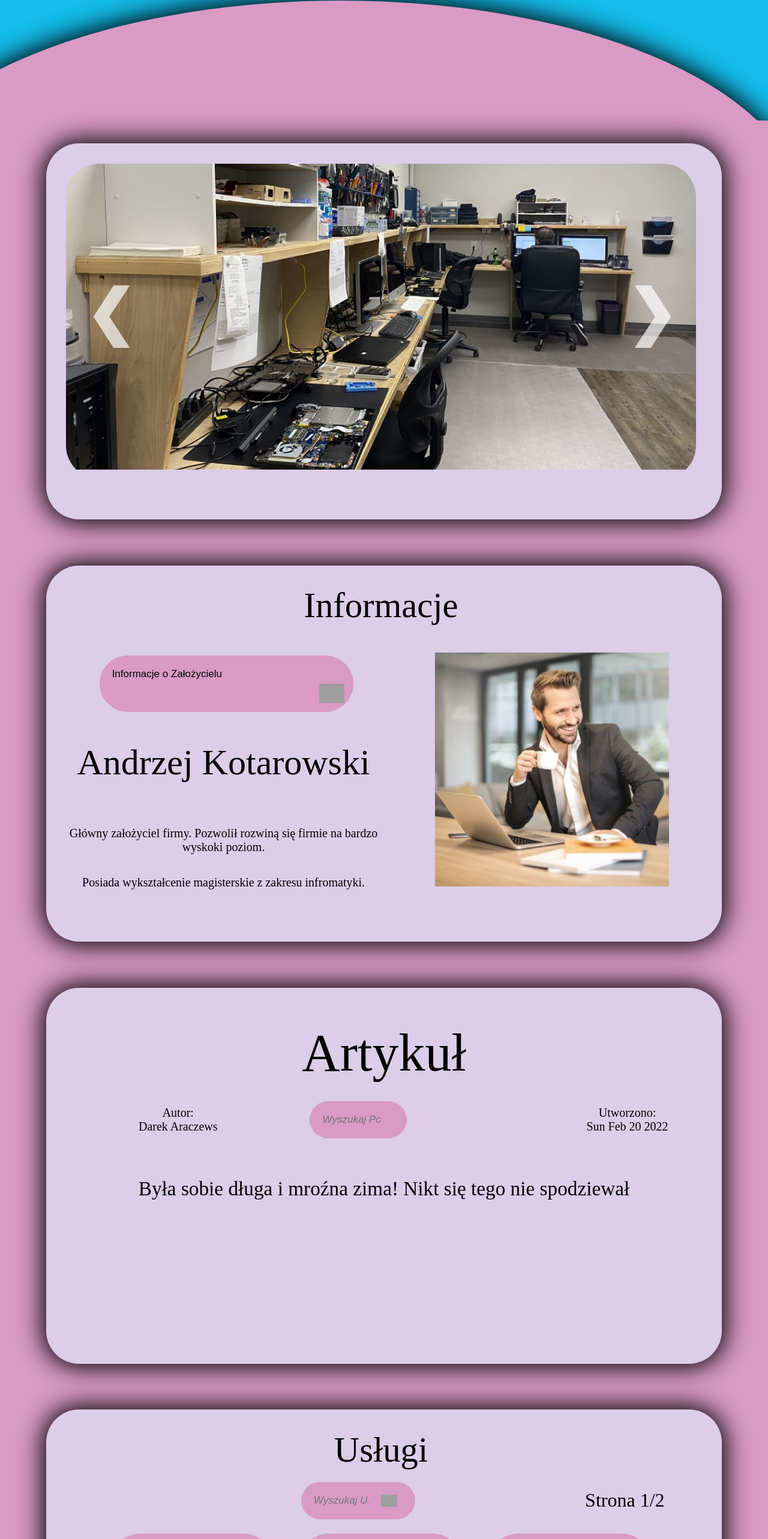
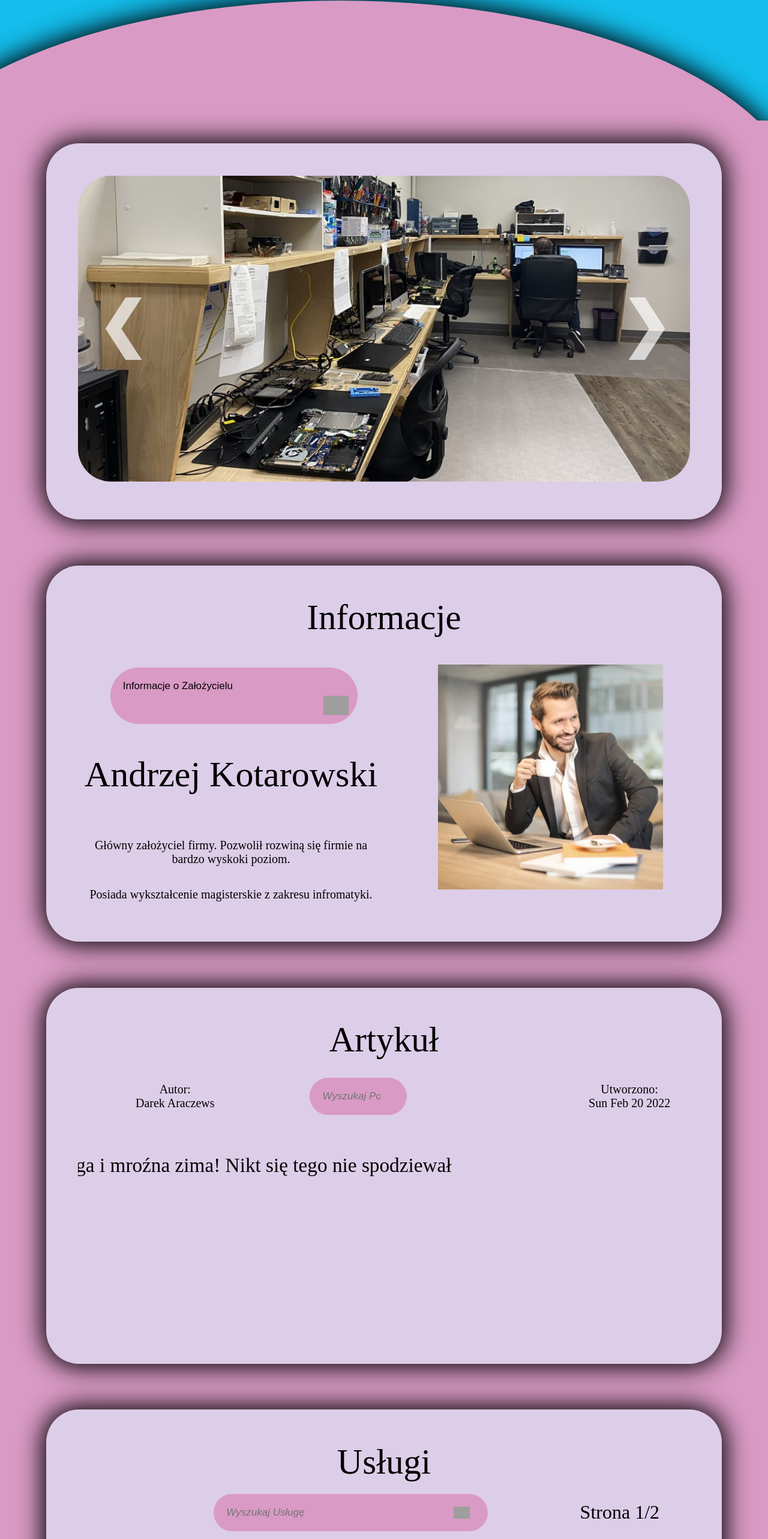
Before and after one commit to D4R3KGR4J3K/acs_website, a Vue app: page / in a window 1280 px wide. Shown: the part 199-2765 px from the top of the page at 60% size. Built offline with nearby package versions, Linux system fonts and the light colour scheme; grey boxes are pictures that could not be loaded.

Commit message:
Updated Style for Segments

```diff
--- a/src/components/SegmentArticle.vue
+++ b/src/components/SegmentArticle.vue
@@ -64,7 +64,7 @@ export default defineComponent({
     display: flex;
     position: relative;
     width: max-content;
-    font-size: 5.5em;
+    font-size: 4.58vw;
     height: max-content;
   }
 }
@@ -75,7 +75,7 @@ export default defineComponent({
   position: relative;
   height: calc(100% - 40px);
   width: 100%;
-  margin: 20px;
+  margin: calc(5px + 0.78vw);
   padding: 0;
   overflow: hidden;
 }
@@ -83,7 +83,7 @@ export default defineComponent({
 .contentArticle {
   display: flex;
   position: relative;
-  width: 100%;
+  width: 33.3333333vw;
   height: 100%;
   align-items: center;
   flex-direction: column;
--- a/src/components/SegmentContact.vue
+++ b/src/components/SegmentContact.vue
@@ -47,9 +47,20 @@ export default defineComponent({});
     display: flex;
     position: relative;
     width: max-content;
-    font-size: 5.5em;
+    font-size: 4.58vw;
     height: max-content;
   }
+}
+
+.container {
+  display: flex;
+  flex-direction: column;
+  position: relative;
+  height: calc(100% - 40px);
+  width: 100%;
+  margin: calc(5px + 0.78vw);
+  padding: 0;
+  overflow: hidden;
 }
 
 .contentBlock {
@@ -83,14 +94,4 @@ export default defineComponent({});
   }
 }
 
-.container {
-  display: flex;
-  flex-direction: column;
-  position: relative;
-  height: calc(100% - 40px);
-  width: 100%;
-  margin: 20px;
-  padding: 0;
-  overflow: hidden;
-}
 </style>
--- a/src/components/SegmentGalery.vue
+++ b/src/components/SegmentGalery.vue
@@ -77,7 +77,7 @@ export default defineComponent({
   position: relative;
   height: calc(100% - 40px);
   width: 100%;
-  margin: calc(5px - 0.78vw);
+  margin: calc(5px + 0.78vw);
   padding: 0;
   overflow: hidden;
 }
--- a/src/components/SegmentInformation.vue
+++ b/src/components/SegmentInformation.vue
@@ -117,7 +117,7 @@ export default defineComponent({
   position: relative;
   height: calc(100% - 40px);
   width: 100%;
-  margin: calc(5px - 0.78vw);
+  margin: calc(5px + 0.78vw);
   padding: 0;
   overflow: hidden;
 
--- a/src/components/SegmentOpinions.vue
+++ b/src/components/SegmentOpinions.vue
@@ -64,7 +64,7 @@ export default defineComponent({
   position: relative;
   height: calc(100% - 40px);
   width: 100%;
-  margin: calc(5px - 0.78vw);
+  margin: calc(5px + 0.78vw);
   padding: 0;
   overflow: hidden;
 }
--- a/src/components/SegmentServices.vue
+++ b/src/components/SegmentServices.vue
@@ -173,7 +173,7 @@ export default defineComponent({
   position: relative;
   height: calc(100% - 40px);
   width: 100%;
-  margin: calc(5px - 0.78vw);
+  margin: calc(5px + 0.78vw);
   padding: 0;
   overflow: hidden;
 }
@@ -208,7 +208,7 @@ export default defineComponent({
   height: max-content;
   display: flex;
   position: relative;
-  width: 50%;
+  width: 33.3333333vw;
   background-color: #d99ac5;
   padding: 15px;
   border-top-left-radius: 55px;
```
